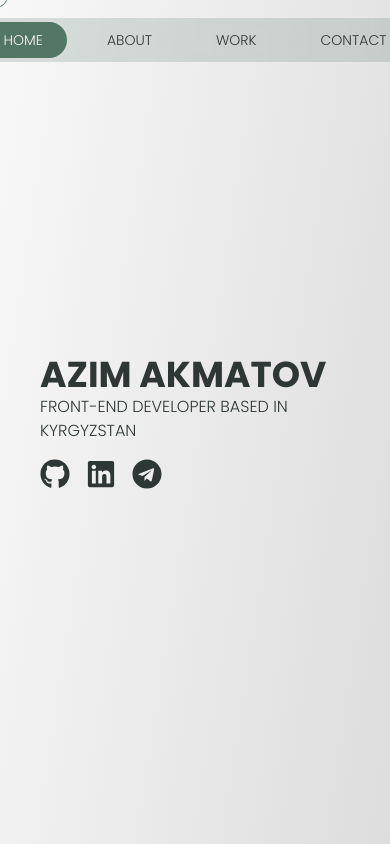
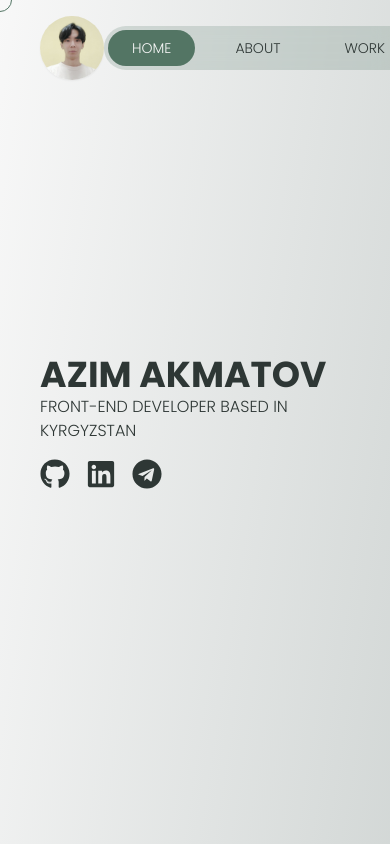
Before and after one commit to akmatoff/portfolio, a React (Vite) app: page / in a window 390 px wide. Shown: the top 844 px of the page. Built offline with nearby package versions, Linux system fonts and the light colour scheme.

Commit message:
Add avatar, contact section mock, cursor fix

```diff
--- a/src/App.tsx
+++ b/src/App.tsx
@@ -1,4 +1,5 @@
 import AboutSection from "./components/AboutSection/AboutSection";
+import ContactSection from "./components/ContactSection/ContactSection";
 import Cursor from "./components/Cursor/Cursor";
 import Footer from "./components/Footer/Footer";
 import Header from "./components/Header/Header";
@@ -14,6 +15,7 @@ function App() {
         <HeroSection />
         <AboutSection />
         <WorkSection />
+        <ContactSection />
         <Footer />
         <Cursor />
       </MouseProvider>
--- a/src/components/AboutSection/AboutSection.tsx
+++ b/src/components/AboutSection/AboutSection.tsx
@@ -2,7 +2,7 @@ function AboutSection() {
   return (
     <section
       id="about"
-      className="flex flex-col justify-center w-screen min-h-screen p-10 md:p-20"
+      className="flex flex-col justify-center w-screen min-h-screen p-10 md:p-40"
     >
       <div>ABOUT</div>
     </section>
--- /dev/null
+++ b/src/components/Avatar/Avatar.tsx
@@ -0,0 +1,12 @@
+function Avatar() {
+  return (
+    <div className="flex-1">
+      <div
+        className="rounded-full bg-avatar w-16 h-16 bg-cover shadow-sm"
+        style={{ backgroundPositionY: "20%" }}
+      ></div>
+    </div>
+  );
+}
+
+export default Avatar;
--- a/src/components/WorkSection/WorkSection.tsx
+++ b/src/components/ContactSection/ContactSection.tsx
@@ -1,12 +1,12 @@
-function WorkSection() {
+function ContactSection() {
   return (
     <section
-      id="work"
-      className="flex flex-col justify-center w-screen min-h-screen p-10 md:p-20"
+      id="contact"
+      className="flex flex-col justify-center w-screen min-h-screen p-10 md:p-40"
     >
-      <div>WORK</div>
+      <div>CONTACT</div>
     </section>
   );
 }
 
-export default WorkSection;
+export default ContactSection;
--- a/src/components/Header/Header.tsx
+++ b/src/components/Header/Header.tsx
@@ -1,6 +1,7 @@
 import { useEffect, useRef, useState } from "react";
 import cn from "classnames";
 import { useMouseAnimate } from "../../hooks/useMouseAnimate";
+import Avatar from "../Avatar/Avatar";
 
 function Header() {
   const [activeSection, setActiveSection] = useState<string | null>(null);
@@ -29,8 +30,6 @@ function Header() {
       observer.current?.observe(section);
     });
 
-    console.log(activeSection);
-
     return () => {
       sections.forEach((section) => {
         observer.current?.unobserve(section);
@@ -39,12 +38,14 @@ function Header() {
   }, [activeSection]);
 
   return (
-    <div className="flex fixed items-center justify-center w-screen h-20 p-8">
+    <div className="flex fixed items-center w-screen h-24 p-10">
+      <Avatar />
+
       <div className="flex bg-accent bg-opacity-20 bg-blur backdrop-blur p-1 rounded-full text-sm font-light">
         <a className="text-primary-text" href="#hero">
           <div
             className={cn(
-              "py-2 px-6 rounded-full mr-4 transition-all duration-300",
+              "py-2 px-6 rounded-full mr-4 transition-all duration-300 hover:bg-secondary",
               activeSection === "hero" ? "bg-accent text-primary" : ""
             )}
             onMouseEnter={() => setCurrentVariant("hover")}
@@ -56,7 +57,7 @@ function Header() {
         <a className="text-primary-text" href="#about">
           <div
             className={cn(
-              "py-2 px-6 rounded-full mr-4 transition-all duration-300",
+              "py-2 px-6 rounded-full mr-4 transition-all duration-300 hover:bg-secondary",
               activeSection === "about" ? "bg-accent text-primary" : ""
             )}
             onMouseEnter={() => setCurrentVariant("hover")}
@@ -68,7 +69,7 @@ function Header() {
         <a href="#work">
           <div
             className={cn(
-              "py-2 px-6 rounded-full mr-4 transition-all duration-300",
+              "py-2 px-6 rounded-full mr-4 transition-all duration-300 hover:bg-secondary",
               activeSection === "work" ? "bg-accent text-primary" : ""
             )}
             onMouseEnter={() => setCurrentVariant("hover")}
@@ -80,7 +81,7 @@ function Header() {
         <a href="#contact">
           <div
             className={cn(
-              "py-2 px-6 rounded-full transition-all duration-300",
+              "py-2 px-6 rounded-full transition-all duration-300 hover:bg-secondary",
               activeSection === "contact" ? "bg-accent text-primary" : ""
             )}
             onMouseEnter={() => setCurrentVariant("hover")}
--- a/src/components/HeroSection/HeroSection.tsx
+++ b/src/components/HeroSection/HeroSection.tsx
@@ -8,7 +8,7 @@ function HeroSection() {
   return (
     <section
       id="hero"
-      className="flex flex-col justify-center w-screen min-h-screen p-10 md:p-20"
+      className="flex flex-col justify-center w-screen min-h-screen p-10 md:p-40"
     >
       <div className="flex w-full">
         <div>
--- a/src/hooks/useMouseAnimate.ts
+++ b/src/hooks/useMouseAnimate.ts
@@ -11,12 +11,12 @@ export const useMouseAnimate = () => {
 
   const variants: Variants = {
     default: {
-      x: context.mouseState.position.x - 16,
-      y: context.mouseState.position.y - 16,
+      x: context.mouseState.position.x - 12,
+      y: context.mouseState.position.y - 12,
     },
     hover: {
-      x: context.mouseState.position.x - 16,
-      y: context.mouseState.position.y - 16,
+      x: context.mouseState.position.x - 32,
+      y: context.mouseState.position.y - 32,
       width: 72,
       height: 72,
       backgroundColor: "var(--secondary-color)",
--- a/src/index.css
+++ b/src/index.css
@@ -6,9 +6,13 @@
 
 :root {
   --primary-color: #f8f8f8;
-  --secondary-color: #d1cfcf;
+  --secondary-color: #c1c8c6;
   --accent-color: #537564;
   --text-color: #2e3735;
+}
+
+html {
+  scroll-behavior: smooth;
 }
 
 body {
@@ -16,7 +20,6 @@ body {
   margin: 0;
   color: var(--text-color);
   font-family: Poppins, sans-serif;
-  scroll-behavior: smooth;
 }
 
 a {
--- a/tailwind.config.js
+++ b/tailwind.config.js
@@ -5,10 +5,14 @@ export default {
     "./src/**/*.{js,ts,jsx,tsx}",
   ],
   theme: {
-    extend: {},
+    extend: {
+      backgroundImage: {
+        "avatar": "url('assets/photo.jpg')"
+      }
+    },
     colors: {
       'primary': "#f8f8f8",
-      'secondary': "#d1cfcf",
+      'secondary': "#c1c8c6",
       'primary-text': "#2e3735",
       "accent": "#537564",
       "transparent": "rgba(0, 0, 0, 0)"
```
Also changed, not shown: src/assets/photo.jpg (added).
